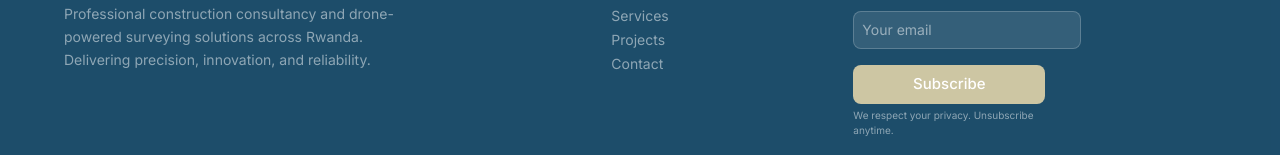
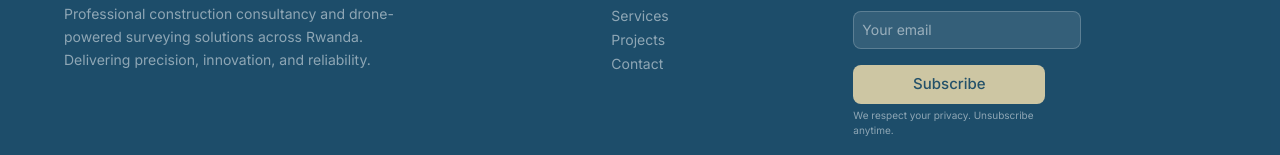
Before and after one commit to DavidMANZI-093/apex, a Next.js app: page / in a window 1280 px wide. Shown: the part 7484-7639 px from the top of the page. Built offline with nearby package versions, Linux system fonts and the light colour scheme.

Commit message:
Auto-commit at 03/07/2025, 13:34:58 for inactivity period...

```diff
--- a/src/components/ui/button.tsx
+++ b/src/components/ui/button.tsx
@@ -15,7 +15,7 @@ type Props = {
 
 const Button = (props: Props) => {
   return (
-    <button className={props.className ? props.className : `flex items-center justify-center gap-2 !py-2 !px-4 !rounded-lg !text-[15px] !font-medium transition-colors duration-200 active:!bg-slate-gray cursor-pointer ${props.variant === "outline" ? "!border-[1.5px] !border-slate-gray hover:!border-transparent bg-transparent !text-slate-gray hover:!bg-indigo-dye/70 hover:!text-white" : props.variant === "gold" ? "!bg-dutch-white/90 hover:!bg-dutch-white/85 !text-white" : "!bg-slate-gray hover:!bg-indigo-dye/70 !text-white"}`} onClick={props.onClick}>
+    <button className={props.className ? props.className : `flex items-center justify-center gap-2 !py-2 !px-4 !rounded-lg !text-[15px] !font-medium transition-colors duration-200 active:!bg-slate-gray cursor-pointer ${props.variant === "outline" ? "!border-[1.5px] !border-slate-gray hover:!border-transparent bg-transparent !text-slate-gray hover:!bg-indigo-dye/70 hover:!text-white" : props.variant === "gold" ? "!bg-dutch-white/90 hover:!bg-dutch-white/85 !text-indigo-dye/90" : "!bg-slate-gray hover:!bg-indigo-dye/70 !text-white"}`} onClick={props.onClick}>
         {props.iconPosition === "left" && props.icon && <props.icon className='w-5 h-5' />}
         {props.children}
         {props.iconPosition === "right" && props.icon && <props.icon className='w-5 h-5' />}
```
